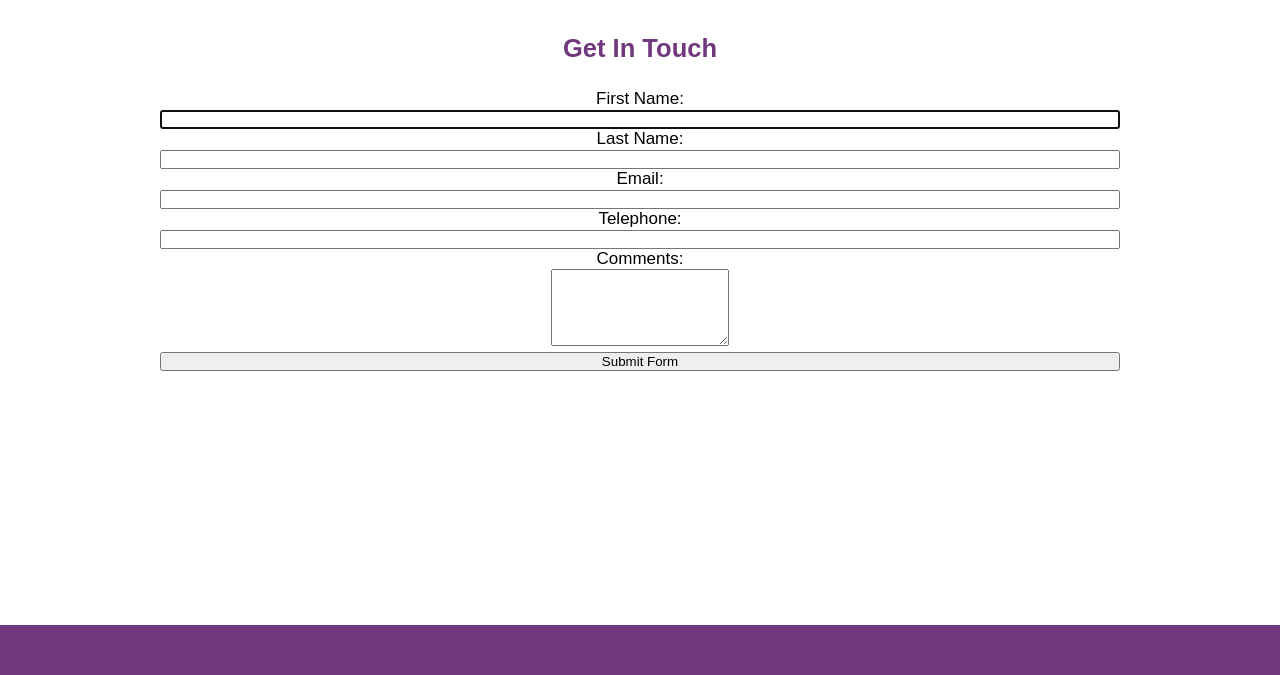
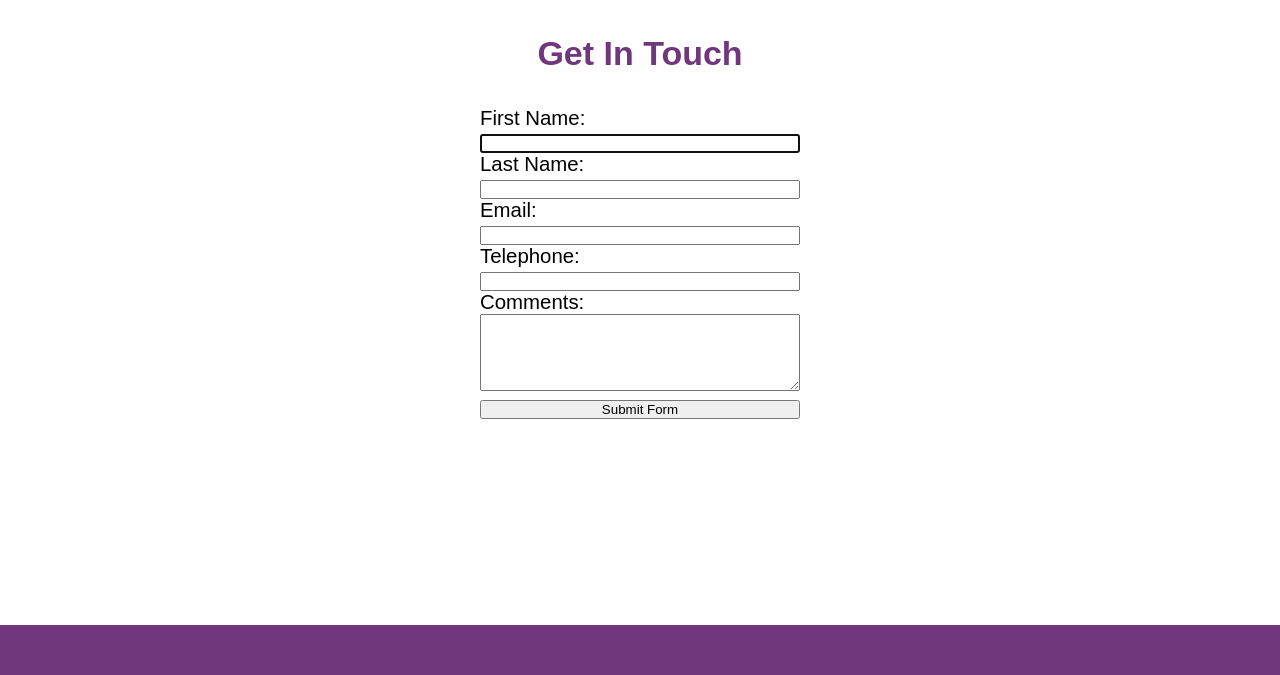
Before and after one commit to NickLiffen/sound-healing, a PHP site: page /contactpage.php in a window 1280 px wide. Shown: the part 125-800 px from the top of the page. Run offline with PHP 8.4, Linux system fonts and the light colour scheme.

Commit message:
Fixing Nicks Mistakes

```diff
--- a/contactpage.php
+++ b/contactpage.php
@@ -1,7 +1,6 @@
 <?php $title="Contact Page" ; include( "inc/header.php"); ?>
 
-        <artlcle>
-          <section>
+
               <h1 id="contactwelcome">Get In Touch</h1>
 
                 <!-- This form send the data through multipart form data (Ajax Request),
@@ -47,8 +46,7 @@
                     value="Submit Form">
 
                   </form>
-            </section>
-          </article>
+
 
     <!--This is the AJAX function that adds the contact information to the database.-->
     <script src="js/addContactInfo.js"></script>
--- a/css/style.css
+++ b/css/style.css
@@ -94,7 +94,7 @@ form
   padding-bottom:1em;
 }
 
-#myForm
+#contactForm
 {
   text-align:left;
   font-size:1.2em;
@@ -107,7 +107,7 @@ input
 
 }
 
-#Comment
+#comment
 {
   width:100%;
 }
```
